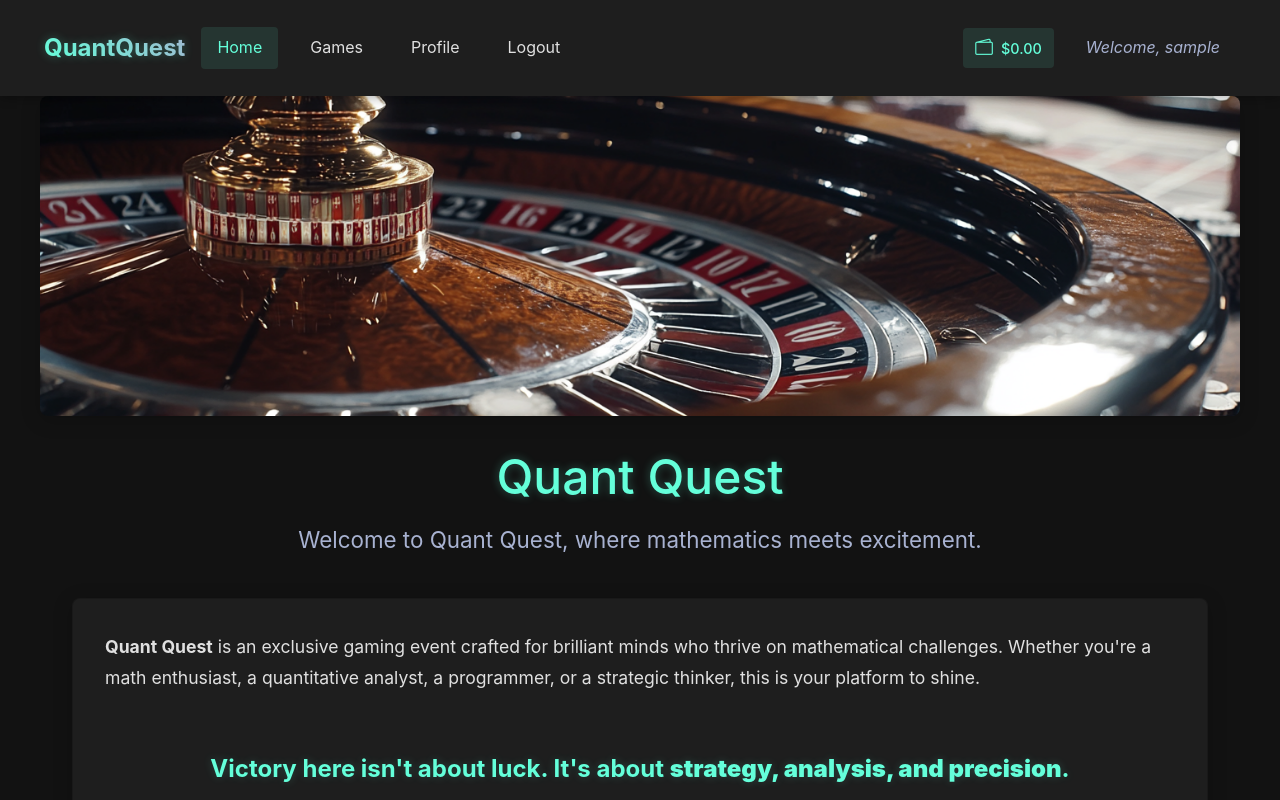
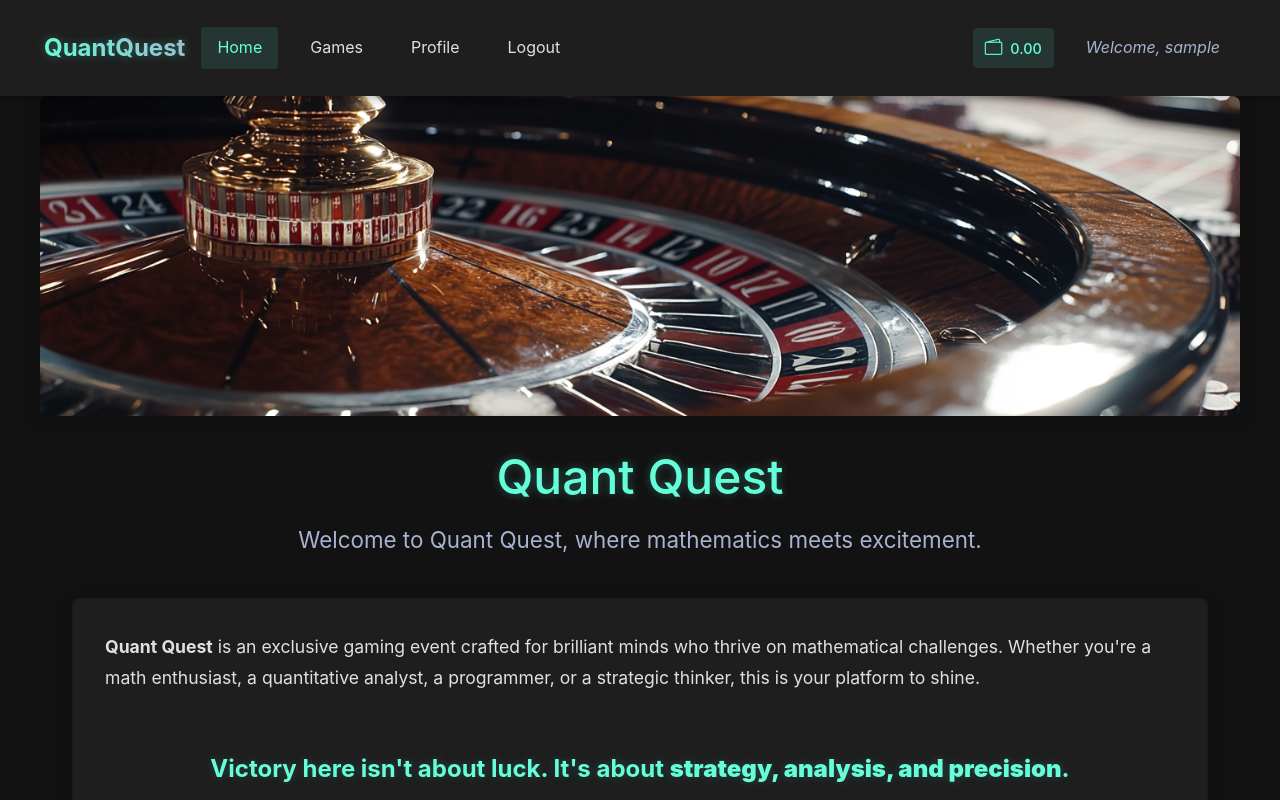
Before and after one commit to 21f1006194/quant-quest, a Vue app in the folder frontend/: page / in a window 1280 px wide. Shown: the top 800 px of the page. Built offline with nearby package versions, Linux system fonts and the light colour scheme; no server answers; sample sign-in values are in the browser's storage.

Commit message:
removed dollar symbol from wallet balance display

```diff
--- a/frontend/src/components/NavBar.vue
+++ b/frontend/src/components/NavBar.vue
@@ -60,7 +60,7 @@
           <li class="nav-item ms-auto d-flex align-items-center">
             <div class="wallet-balance">
               <i class="bi bi-wallet2"></i>
-              <span>${{ walletStore.balance.toFixed(2) }}</span>
+              <span>{{ walletStore.balance.toFixed(2) }}</span>
             </div>
             <span class="nav-link username ms-3">Welcome, {{ authStore.user?.username }}</span>
           </li>
```
